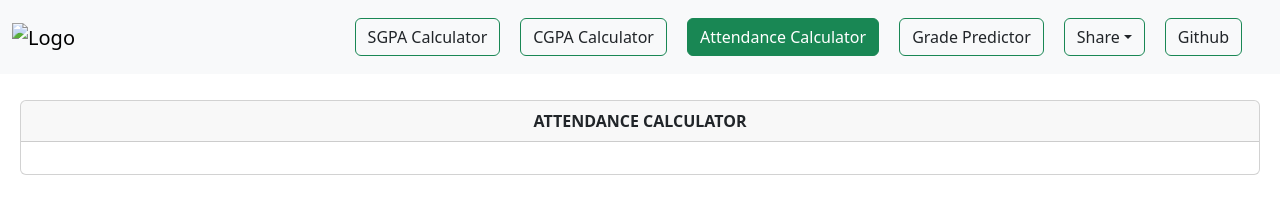
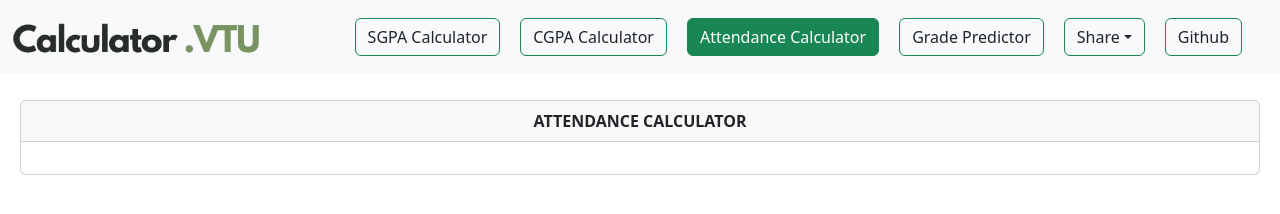
Before and after one commit to Coderdhanush-2003/Calculator.VTU, a plain HTML site: page Attendance.html in a window 1280 px wide. Drawn offline with nearby package versions, Linux system fonts and the light colour scheme; the site is published under a folder, as on GitHub Pages, so addresses that start at the root find nothing.

Commit message:
Update Attendance.html

```diff
--- a/Attendance.html
+++ b/Attendance.html
@@ -17,7 +17,7 @@
          <!--Logo -->
          <nav class="navbar fixed-top navbar-expand-md navbar-light bg-light">
           <div class="container-fluid">
-            <a class="navbar-brand" href="index.html"><img src="/images/Logo.png" alt="Logo" width="250"  class="d-inline-block align-text-top"></a>
+            <a class="navbar-brand" href="index.html"><img src="images/Logo.png" type="image.png" alt="Logo" width="250"  class="d-inline-block align-text-top"></a>
             <button class="navbar-toggler" type="button" data-bs-toggle="offcanvas" data-bs-target="#offcanvasDarkNavbar" aria-controls="offcanvasDarkNavbar" aria-label="Toggle navigation">
               <span class="navbar-toggler-icon"></span>
             </button>
```
